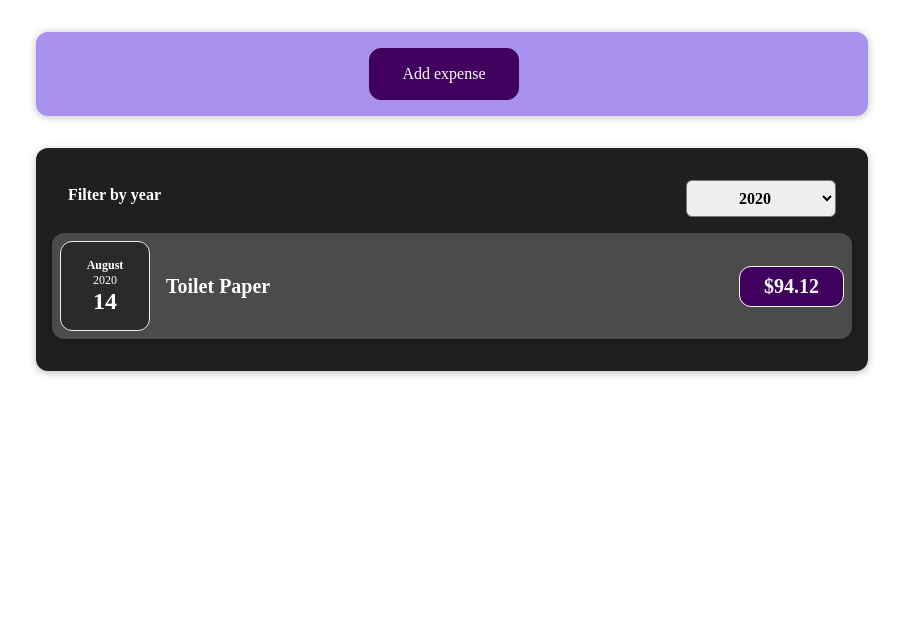
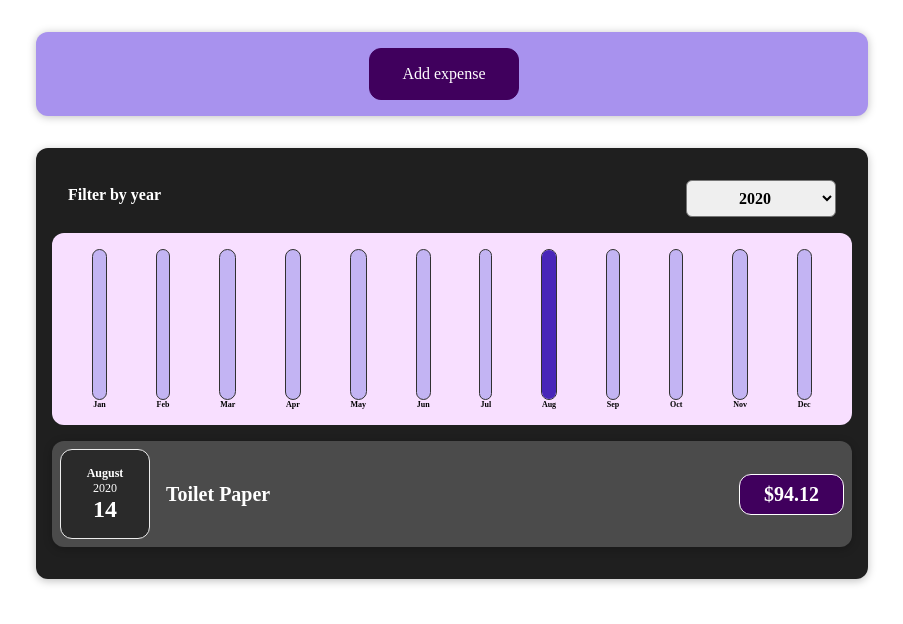
Before and after one commit to morozowandrey/react-expenses-tracker, a React (Create React App) app: page / in a window 1280 px wide. Shown: the top 624 px of the page, without its empty margins (188-1091 px from the left). Built offline with nearby package versions, Linux system fonts and the light colour scheme.

Commit message:
charts are added

```diff
--- /dev/null
+++ b/src/components/Chart/Chart.js
@@ -0,0 +1,22 @@
+import React from 'react'
+import './Chart.scss'
+import ChartBar from './ChartBar'
+
+const Chart = (props) => {
+  const dataPointValues = props.dataPoints.map((dataPoint) => dataPoint.value)
+  const totalMaximum = Math.max(...dataPointValues)
+  return (
+    <div className="chart">
+      {props.dataPoints.map((dataPoint) => (
+        <ChartBar
+          key={dataPoint.label}
+          value={dataPoint.value}
+          maxValue={totalMaximum}
+          label={dataPoint.label}
+        />
+      ))}
+    </div>
+  )
+}
+
+export default Chart
--- /dev/null
+++ b/src/components/Chart/Chart.scss
@@ -0,0 +1,9 @@
+.chart {
+  padding: 1rem;
+  border-radius: 12px;
+  background-color: #f8dfff;
+  text-align: center;
+  display: flex;
+  justify-content: space-around;
+  height: 10rem;
+}
--- /dev/null
+++ b/src/components/Chart/ChartBar.js
@@ -0,0 +1,23 @@
+import React from 'react'
+import './ChartBar.scss'
+
+const ChartBar = (props) => {
+  let barFillHeight = '0%'
+
+  if (props.maxValue > 0) {
+    barFillHeight = Math.round((props.value / props.maxValue) * 100) + '%'
+  }
+  return (
+    <div className="chart-bar">
+      <div className="chart-bar__inner">
+        <div
+          className="chart-bar__fill"
+          style={{ height: barFillHeight }}
+        ></div>
+      </div>
+      <div className="chart-bar__label">{props.label}</div>
+    </div>
+  )
+}
+
+export default ChartBar
--- /dev/null
+++ b/src/components/Chart/ChartBar.scss
@@ -0,0 +1,30 @@
+.chart-bar {
+  height: 100%;
+  display: flex;
+  flex-direction: column;
+  align-items: center;
+}
+
+.chart-bar__inner {
+  height: 100%;
+  width: 100%;
+  border: 1px solid #313131;
+  border-radius: 12px;
+  background-color: #c3b4f3;
+  overflow: hidden;
+  display: flex;
+  flex-direction: column;
+  justify-content: flex-end;
+}
+
+.chart-bar__fill {
+  background-color: #4826b9;
+  width: 100%;
+  transition: all 0.3s ease-out;
+}
+
+.chart-bar__label {
+  font-weight: bold;
+  font-size: 0.5rem;
+  text-align: center;
+}
--- a/src/components/Expenses/Expenses.js
+++ b/src/components/Expenses/Expenses.js
@@ -1,6 +1,7 @@
 import React, { useState } from 'react'
 import '../Expenses/Expenses.scss'
 import ExpensesList from './ExpensesList'
+import ExpensesChart from './ExpensesChart'
 import ExpensesFilter from '../Expenses/ExpensesFilter'
 import Card from '../UI/Card'
 
@@ -22,6 +23,7 @@
           selected={filterState}
           onFilterChange={filterChangeHandler}
         />
+        <ExpensesChart expenses={filtredExpenses} />
         <ExpensesList items={filtredExpenses} />
       </Card>
     </div>
--- /dev/null
+++ b/src/components/Expenses/ExpensesChart.js
@@ -0,0 +1,27 @@
+import React from 'react'
+import Chart from '../Chart/Chart'
+
+const ExpensesChart = (props) => {
+  const chartDataPoints = [
+    { value: 0, label: 'Jan' },
+    { value: 0, label: 'Feb' },
+    { value: 0, label: 'Mar' },
+    { value: 0, label: 'Apr' },
+    { value: 0, label: 'May' },
+    { value: 0, label: 'Jun' },
+    { value: 0, label: 'Jul' },
+    { value: 0, label: 'Aug' },
+    { value: 0, label: 'Sep' },
+    { value: 0, label: 'Oct' },
+    { value: 0, label: 'Nov' },
+    { value: 0, label: 'Dec' },
+  ]
+
+  for (const expense of props.expenses) {
+    const expenseMonth = expense.date.getMonth()
+    chartDataPoints[expenseMonth].value += expense.amount
+  }
+  return <Chart dataPoints={chartDataPoints} />
+}
+
+export default ExpensesChart
```
